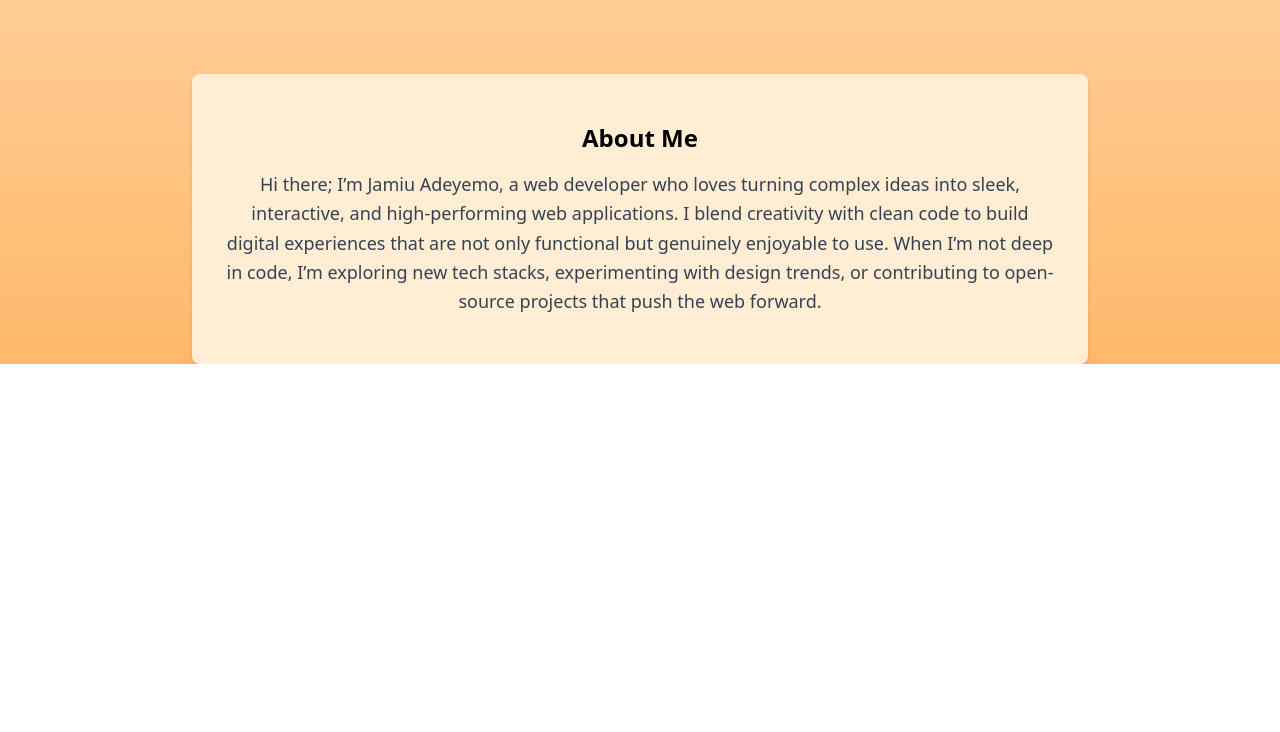
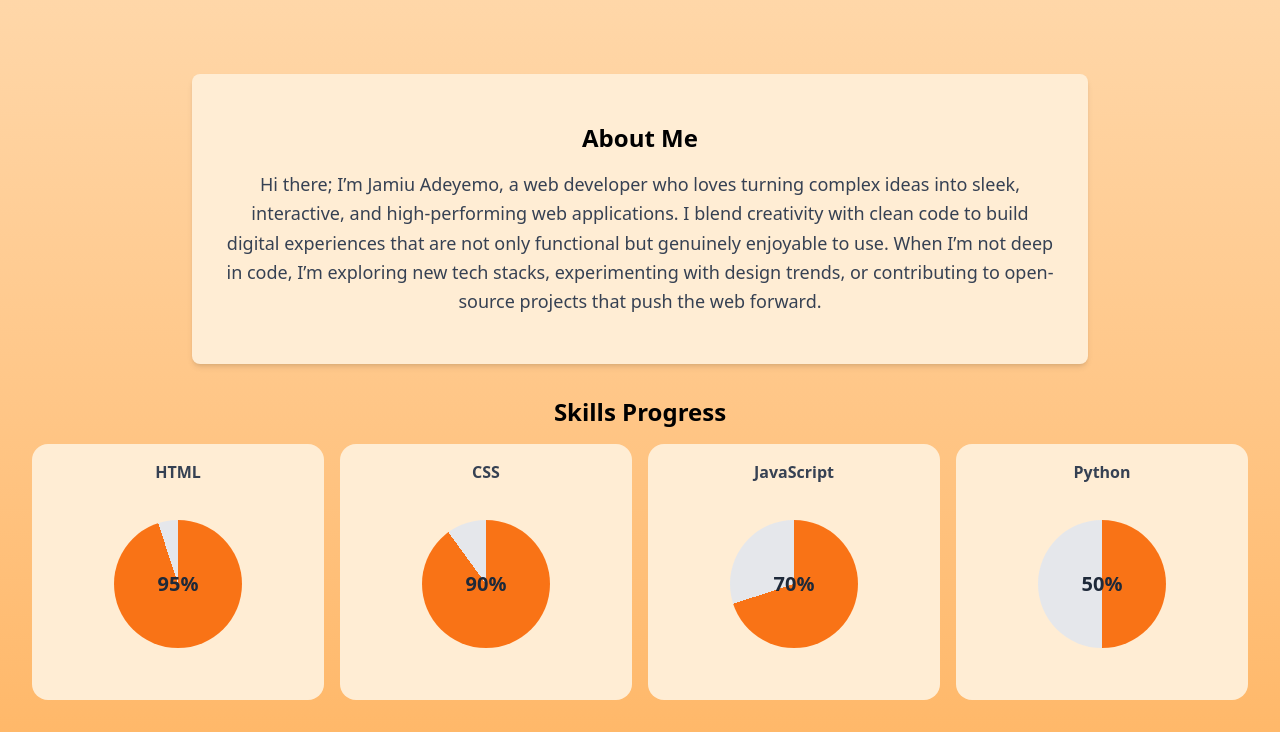
Before and after one commit to callmejaymafia/portfolio-for-me, a plain HTML site: page index.html in a window 1280 px wide. Shown: the part 709-1441 px from the top of the page. Before the commit the page ends 1073 px from the top, so only its background shows below. Drawn offline with Linux system fonts and the light colour scheme.

Commit message:
skill section -- skill progress added

```diff
--- a/index.html
+++ b/index.html
@@ -28,7 +28,7 @@
         </div>
 
         <!-- Resume Button (Desktop Only) -->
-        <a href="#" class="bg-white text-gray-600 px-4 py-2 rounded-full font-semibold shadow-md hover:text-gray-800 hover:shadow-lg transition-shadow duration-300 md:flex hidden lg:flex">
+        <a href="#" download class="bg-white text-gray-600 px-4 py-2 rounded-full font-semibold shadow-md hover:text-gray-800 hover:shadow-lg transition-shadow duration-300 md:flex hidden lg:flex">
           My Resume
         </a>
 
@@ -43,8 +43,9 @@
         <div id="mobile-menu" class="hidden flex flex-col items-center space-y-4 pb-6 bg-gradient-to-b from-orange-50 to-orange-100 text-gray-700 font-medium rounded-b-md shadow-md md:hidden">
           <a href="#about" class="hover:text-gray-900 transition-colors duration-300">About</a>
           <a href="#projects" class="hover:text-gray-900 transition-colors duration-300">Projects</a>
+          <a href="#skills" class="hover:text-gray-900 transition-colors duration-300">Skills</a>
           <a href="#contact" class="hover:text-gray-900 transition-colors duration-300">Contact</a>
-          <a href="#" class="bg-white text-gray-600 px-4 py-2 rounded-full font-semibold shadow-md hover:text-gray-800 hover:shadow-lg transition-shadow duration-300">
+          <a href="#" download class="bg-white text-gray-600 px-4 py-2 rounded-full font-semibold shadow-md hover:text-gray-800 hover:shadow-lg transition-shadow duration-300">
             My Resume
           </a>
         </div>
@@ -95,6 +96,7 @@
     </div>
   </div>
 </section>
+
 <!-- About Section -->
     <section id="about" class="container mx-auto max-w-4xl px-8 py-12 rounded-lg bg-orange-100 bg-opacity-100 shadow-md  text-center">
       <h2 class="font-bold text-2xl mb-4">About Me</h2>
@@ -103,6 +105,50 @@
       </p>
     </section>
 
+<!-- Skills Section -->
+<section id="skills" class="m-8">
+  <h2 class="text-center font-bold text-2xl mb-4">Skills Progress</h2>
+
+  <div class="grid grid-cols-1 md:grid-cols-4 gap-4 text-center text-gray-700 font-bold">
+
+    <!-- HTML -->
+    <div class="bg-orange-100 p-4 rounded-2xl">
+      <h3>HTML</h3>
+      <div class="grid place-items-center min-h-[200px]">
+        <div class="circle w-32 h-32" data-percent="95"></div>
+      </div>
+    </div>
+
+    <!-- CSS -->
+    <div class="bg-orange-100 p-4 rounded-2xl">
+      <h3>CSS</h3>
+      <div class="grid place-items-center min-h-[200px]">
+        <div class="circle w-32 h-32" data-percent="90"></div>
+      </div>
+    </div>
+
+    <!-- JavaScript -->
+    <div class="bg-orange-100 p-4 rounded-2xl">
+      <h3>JavaScript</h3>
+      <div class="grid place-items-center min-h-[200px]">
+        <div class="circle w-32 h-32" data-percent="70"></div>
+      </div>
+    </div>
+
+    <!-- Python -->
+    <div class="bg-orange-100 p-4 rounded-2xl">
+      <h3>Python</h3>
+      <div class="grid place-items-center min-h-[200px]">
+        <div class="circle w-32 h-32" data-percent="50"></div>
+      </div>
+    </div>
+
+  </div>
+</section>
+
+<!-- Projects Section -->
+
+
     <script src="script.js"></script>
   </body>
 </html>
--- a/script.js
+++ b/script.js
@@ -6,3 +6,25 @@
     mobileMenu.classList.toggle('hidden');
     menuBtn.classList.toggle('open');
   });
+
+//Skill progress bars animation
+// Select all circles
+  document.querySelectorAll('.circle').forEach(circle => {
+    let target = parseInt(circle.getAttribute('data-percent')); // read data-percent
+    let curr = 0;
+
+    // inject internal structure once
+    circle.classList.add(
+      "relative","rounded-full","grid","place-items-center","bg-gray-200"
+    );
+    circle.innerHTML = `<span class="percent absolute text-xl font-semibold text-gray-800">0%</span>`;
+    let text = circle.querySelector('.percent');
+
+    // animate
+    let animate = setInterval(() => {
+      curr++;
+      circle.style.background = `conic-gradient(#f97316 ${curr}%, #e5e7eb 0)`;
+      text.textContent = curr + "%";
+      if (curr === target) clearInterval(animate);
+    }, 20);
+  });
```
Also changed, not shown: src/output.css.
